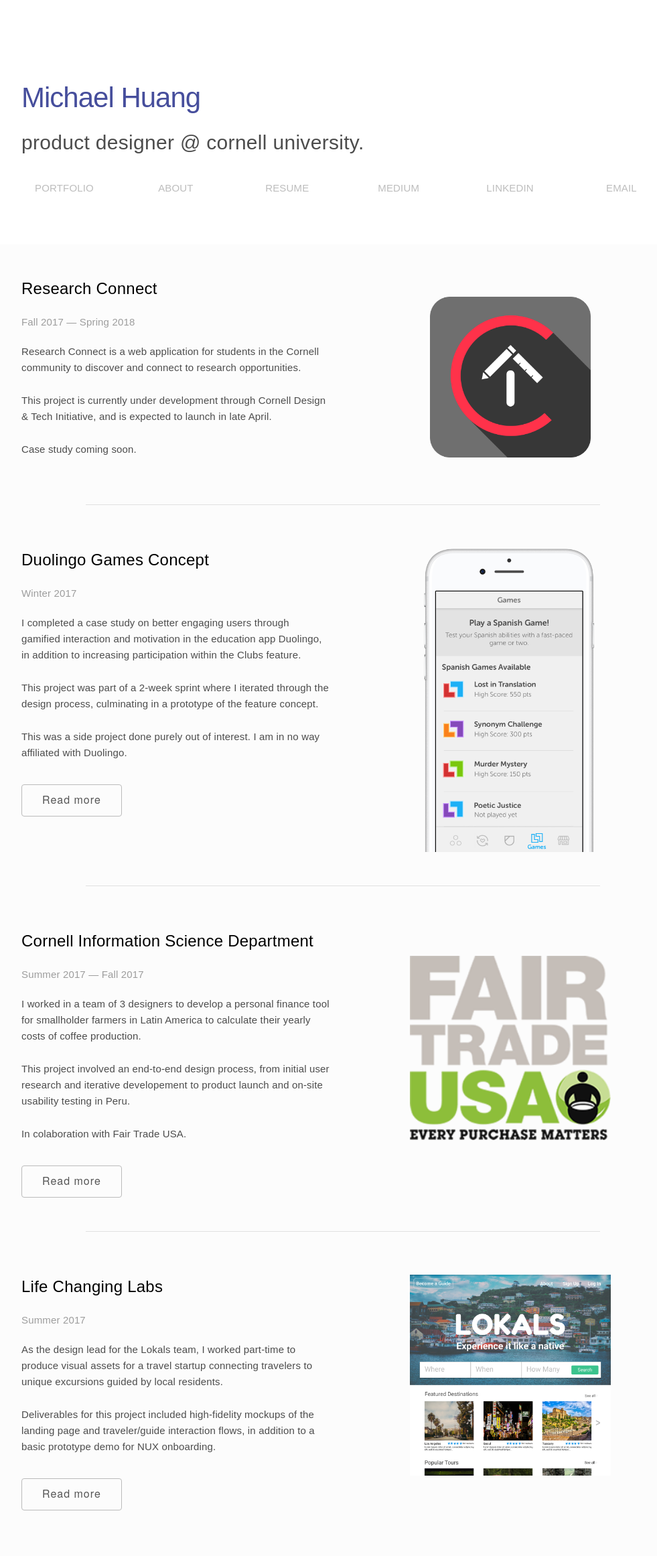
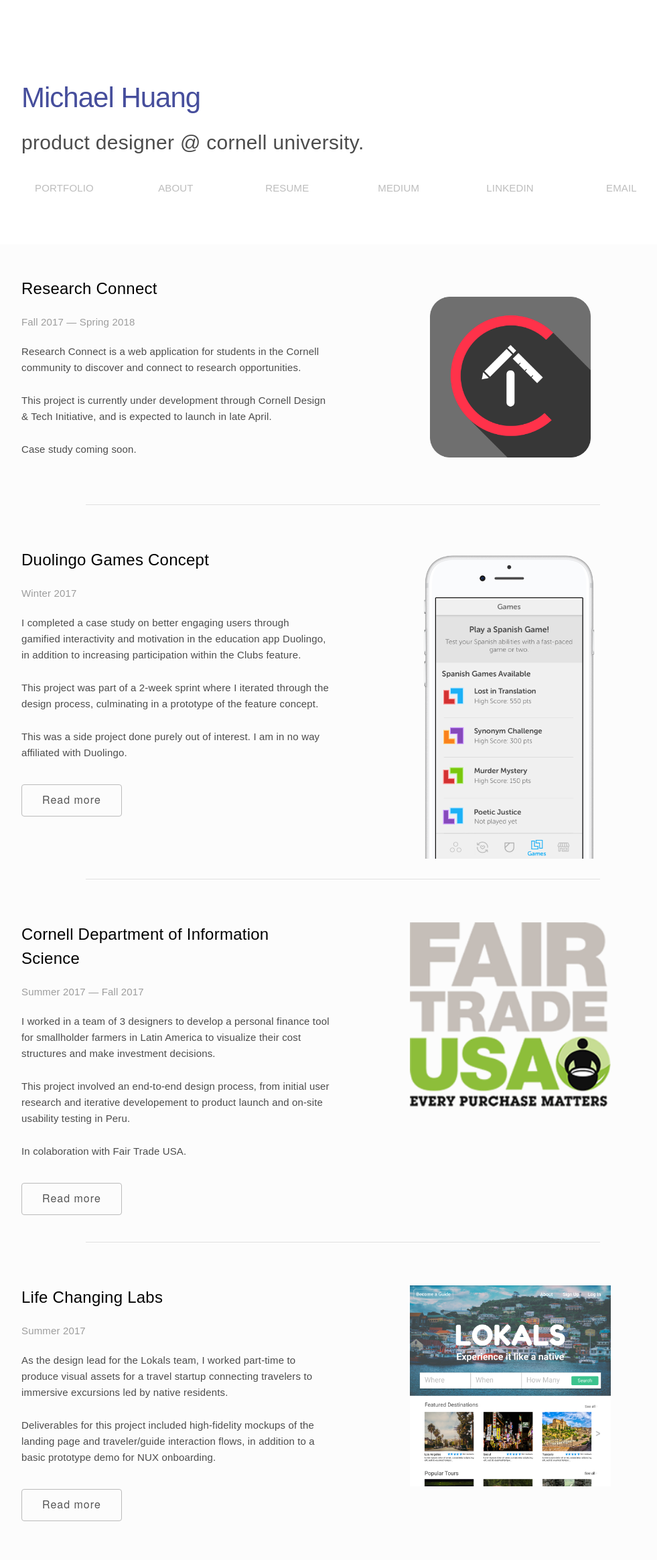
Before and after one commit to michaelhuangmk/michaelhuangmk.github.io, a Jekyll site: the page built from index.md, in a window 1280 px wide. Shown: the whole page at 67% size, without its empty margins (128-1109 px from the left). Built offline with Jekyll 4.4.1, drawn with Linux system fonts in a browser that asks for light colours; some web fonts are replaced; our own code applies the rules of GitHub Pages for plain Markdown files.

Commit message:
css fixes
reduced unnecessary code

```diff
--- a/_layouts/about.html
+++ b/_layouts/about.html
@@ -6,7 +6,7 @@
     <div class="row">
       <div class="six columns">
         <h5>About</h5>
-        <h6>Hi there!</h6>
+        <p>Hi there!</p>
         <p>I'm Michael, a sophomore studying Information Science at Cornell, with concentrations in User Experience and Interactive Technologies. I'm also pursuing double minors in Computer Science and Business.</p>
         <p>Although I intended to study Economics, I discovered a passion for product design along the way, specifically in applying the design process to solve real-world problems for real people.
         <p>In school, I am a product designer for <a class="u-dodgerblue" href="http://www.cornellappdev.com/">Cornell AppDev</a>, a design mentor for <a class="u-dodgerblue" href="http://cornelldti.org/">Cornell Design & Tech Initiative</a>, and the marketing chair for the <a class="u-dodgerblue" href="http://issa.infosci.cornell.edu/"> Information Science Student Association</a>.</p>
--- a/_layouts/default.html
+++ b/_layouts/default.html
@@ -19,7 +19,7 @@
 
 	<body>
     <header>
-      <div class="container" style="margin-top: 120px; margin-bottom: 120px;">
+      <div class="container nav">
         <div class="row">
           <div class="twelve columns">
             <a href="/"><h2 class="u-dodgerblue">Michael Huang</h2></a>
--- a/_layouts/home.html
+++ b/_layouts/home.html
@@ -25,13 +25,13 @@
           <div class="six columns">
             <h5>Duolingo Games Concept</h5>
             <h6>Winter 2017</h6>
-            <p>I completed a case study on better engaging users through gamified interaction and motivation in the education app Duolingo, in addition to increasing participation within the Clubs feature. </p>
+            <p>I completed a case study on better engaging users through gamified interactivity and motivation in the education app Duolingo, in addition to increasing participation within the Clubs feature. </p>
             <p>This project was part of a 2-week sprint where I iterated through the design process, culminating in a prototype of the feature concept.</p>
             <p>This was a side project done purely out of interest. I am in no way affiliated with Duolingo.</p>
             <a class="button" href="https://medium.com/@mkhuang/duolingo-concept-engaging-people-through-action-and-motivation-d0e87f9b3bda">Read more</a>
           </div>
           <div class="six columns">
-              <img src="/resources/duolingo.png" style="margin-top: -10px; padding-bottom: 20px;" alt="Duolingo"/>
+              <img src="/resources/duolingo.png" alt="Duolingo"/>
           </div>
       </div>
   </div>
@@ -39,15 +39,15 @@
   <div class="container">
       <div class="row project">
           <div class="six columns">
-            <h5>Cornell Information Science Department</h5>
+            <h5>Cornell Department of Information Science</h5>
             <h6>Summer 2017 — Fall 2017</h6>
-            <p>I worked in a team of 3 designers to develop a personal finance tool for smallholder farmers in Latin America to calculate their yearly costs of coffee production.</p>
+            <p>I worked in a team of 3 designers to develop a personal finance tool for smallholder farmers in Latin America to visualize their cost structures and make investment decisions.</p>
             <p>This project involved an end-to-end design process, from initial user research and iterative developement to product launch and on-site usability testing in Peru.</p>
             <p>In colaboration with Fair Trade USA.</p>
             <a class="button" href="https://medium.com/@mkhuang/what-designers-can-learn-from-and-do-for-smallholder-coffee-farmers-part-i-3b24dce6f425">Read more</a>
           </div>
           <div class="six columns">
-              <img src="/resources/fairtrade.png" style="padding-top: 40px;" alt="Fair Trade"/>
+              <img src="/resources/fairtrade.png" alt="Fair Trade"/>
           </div>
       </div>
     </div>
@@ -57,7 +57,7 @@
             <div class="six columns">
               <h5>Life Changing Labs</h5>
               <h6>Summer 2017</h6>
-              <p>As the design lead for the Lokals team, I worked part-time to produce visual assets for a travel startup connecting travelers to unique excursions guided by local residents.</p>
+              <p>As the design lead for the Lokals team, I worked part-time to produce visual assets for a travel startup connecting travelers to immersive excursions led by native residents.</p>
               <p>Deliverables for this project included high-fidelity mockups of the landing page and traveler/guide interaction flows, in addition to a basic prototype demo for NUX onboarding.</p>
               <a class="button" href="https://blog.prototypr.io/lokals-designing-experiences-for-travel-28a5c43fa523">Read more</a>
             </div>
--- a/css/style.css
+++ b/css/style.css
@@ -9,7 +9,6 @@
   margin-bottom: 120px;
 }
 
-/* header title text */
 h2 {
   font-family: "San Francisco", sans-serif;
   margin-bottom: 20px;
@@ -29,7 +28,6 @@
   color: black;
 }
 
-/* description text and nav items */
 h6, p, li {
   font-family: "San Francisco", sans-serif;
   color: #4c4c4c;
@@ -59,12 +57,8 @@
 img {
   width: 20em;
   height: auto;
-}
-
-.img-about {
-    margin-top: 20px;
-    width: 75%;
-    height: auto;
+  display: flex;
+  margin: auto;
 }
 
 .u-dodgerblue{
@@ -75,30 +69,13 @@
   color: #464E9C;
 }
 
-.u-dark {
-    color: #4c4c4c;
-}
-
 .u-grey {
   color:#9D9D9D;
 }
 
-.u-bold {
-    font-weight: 600;
-}
-
-.u-med{
-    font-weight: 400;
-}
-
-.mockup {
-    width: 100%;
-    margin-bottom:40px;
-}
-
 /*Components*/
 
-ul.header-links--inline li{
+ul.header-links--inline li {
   display: inline-block;
   width: 100%;
   margin: 0 auto;
@@ -107,13 +84,13 @@
   text-align: center;
 }
 
-.button{
+.button {
   height:48px;
   text-transform: none;
   font-size: 16px;
   line-height:44px;
   font-weight:400;
-    margin: 10px auto 20px auto;
+  margin: 10px auto 10px auto;
 }
 
 .project {
@@ -131,37 +108,3 @@
     padding-bottom: 48px;
     padding-top: 48px;
 }
-
-img {
-    display:block;
-    margin:auto;
-}
-
-.card {
-    padding-top: 48px;
-    padding-bottom: 48px;
-    border-bottom: 1px solid #E6E6E6;
-}
-
-.header {
-    margin-top: 120px;
-    margin-bottom: 120px;
-    margin-left: auto;
-    margin-right: auto;
-}
-
-.end {
-    padding-top: 48px;
-    padding-bottom: 120px;
-}
-
-.avatar{
-    width: 100%;
-    box-shadow: 0 0 0 0 rgba(0,0,0,0.24), 0 9px 25px 1px rgba(0,0,0,0.18), 0 10px 45px 0 rgba(0,0,0,0.12);
-    margin-bottom:40px;
-}
-
-.card-first{
-    padding-top: 48px;
-    padding-bottom: 48px;
-}
```
Lines whose indentation alone changed are shown as unchanged.
